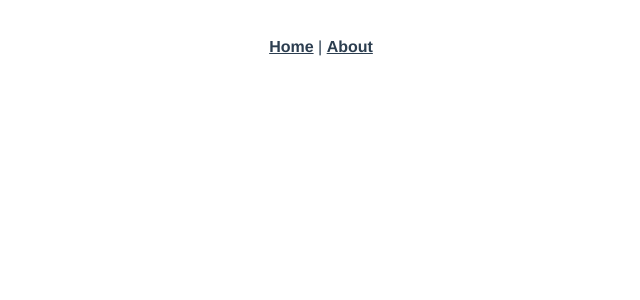
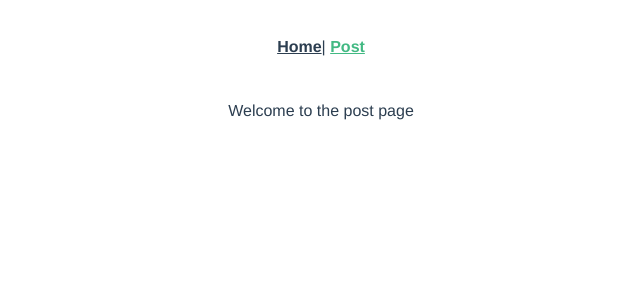
Before and after one commit to bnvd26/pwa-vue, a Vue app: page /#/posts in a window 1280 px wide. Shown: the top 300 px of the page, without its empty margins (319-959 px from the left). Built offline with nearby package versions, Linux system fonts and the light colour scheme.

Commit message:
feat(router) add post route

```diff
--- a/src/App.vue
+++ b/src/App.vue
@@ -1,10 +1,10 @@
 <template>
   <div id="app">
     <div id="nav">
-      <router-link to="/">Home</router-link> |
-      <router-link to="/about">About</router-link>
+      <router-link to="/">Home</router-link>|
+      <router-link to="/posts">Post</router-link>
     </div>
-    <router-view/>
+    <router-view />
   </div>
 </template>
 
--- /dev/null
+++ b/src/components/Listing.vue
@@ -0,0 +1,14 @@
+<template>
+  <div>
+    <p>{{msg}}</p>
+  </div>
+</template>
+
+<script>
+export default {
+  name: "Listing",
+  props: {
+    msg: String
+  }
+};
+</script>
--- a/src/router/index.js
+++ b/src/router/index.js
@@ -1,27 +1,25 @@
-import Vue from 'vue'
-import VueRouter from 'vue-router'
-import Home from '../views/Home.vue'
+import Vue from "vue";
+import VueRouter from "vue-router";
+import Home from "../views/Home.vue";
+import Post from "../views/Post.vue";
 
-Vue.use(VueRouter)
+Vue.use(VueRouter);
 
-  const routes = [
-  {
-    path: '/',
-    name: 'Home',
-    component: Home
-  },
-  {
-    path: '/about',
-    name: 'About',
-    // route level code-splitting
-    // this generates a separate chunk (about.[hash].js) for this route
-    // which is lazy-loaded when the route is visited.
-    component: () => import(/* webpackChunkName: "about" */ '../views/About.vue')
-  }
-]
+const routes = [
+	{
+		path: "/",
+		name: "Home",
+		component: Home,
+	},
+	{
+		path: "/posts",
+		name: "Post",
+		component: Post,
+	},
+];
 
 const router = new VueRouter({
-  routes
-})
+	routes,
+});
 
-export default router
+export default router;
--- /dev/null
+++ b/src/views/Post.vue
@@ -0,0 +1,17 @@
+<template>
+  <div class="home">
+    <Listing msg="Welcome to the post page" />
+  </div>
+</template>
+
+<script>
+
+import Listing from "@/components/Listing.vue";
+
+export default {
+  name: "Post",
+  components: {
+    Listing
+  }
+};
+</script>
```
